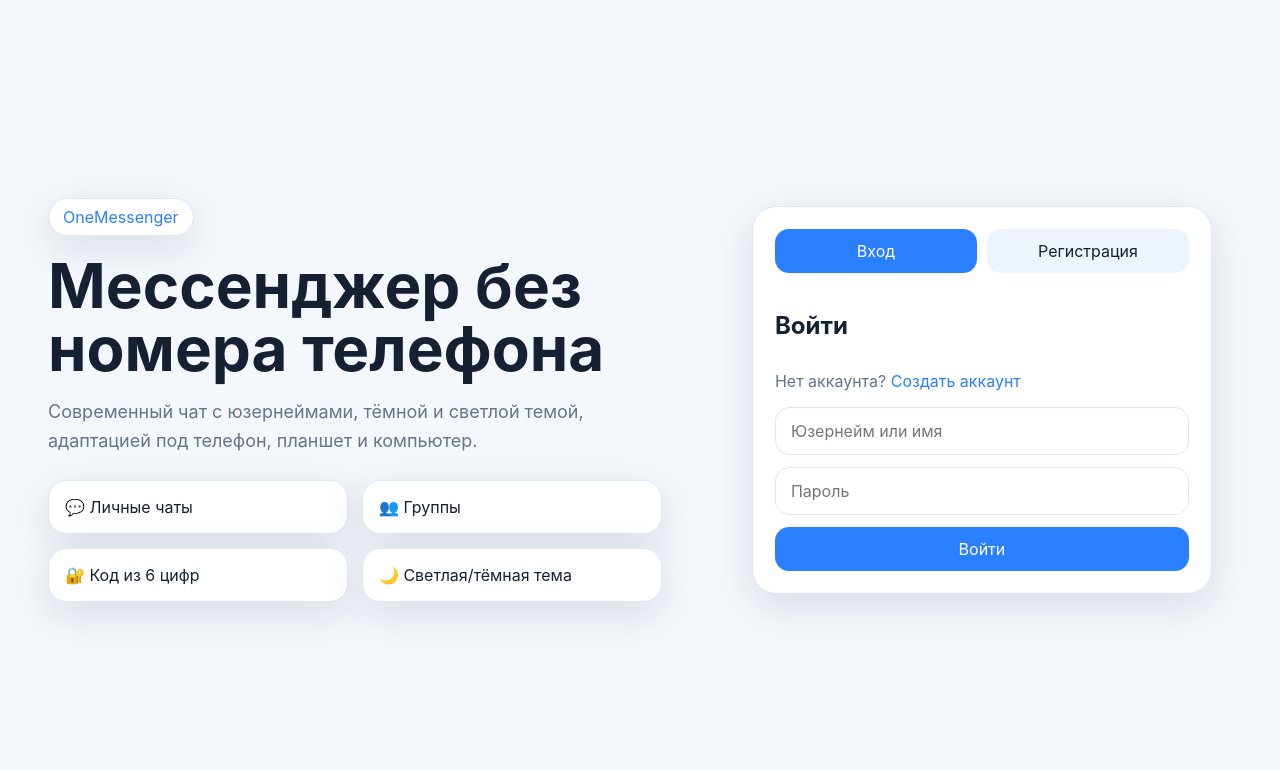
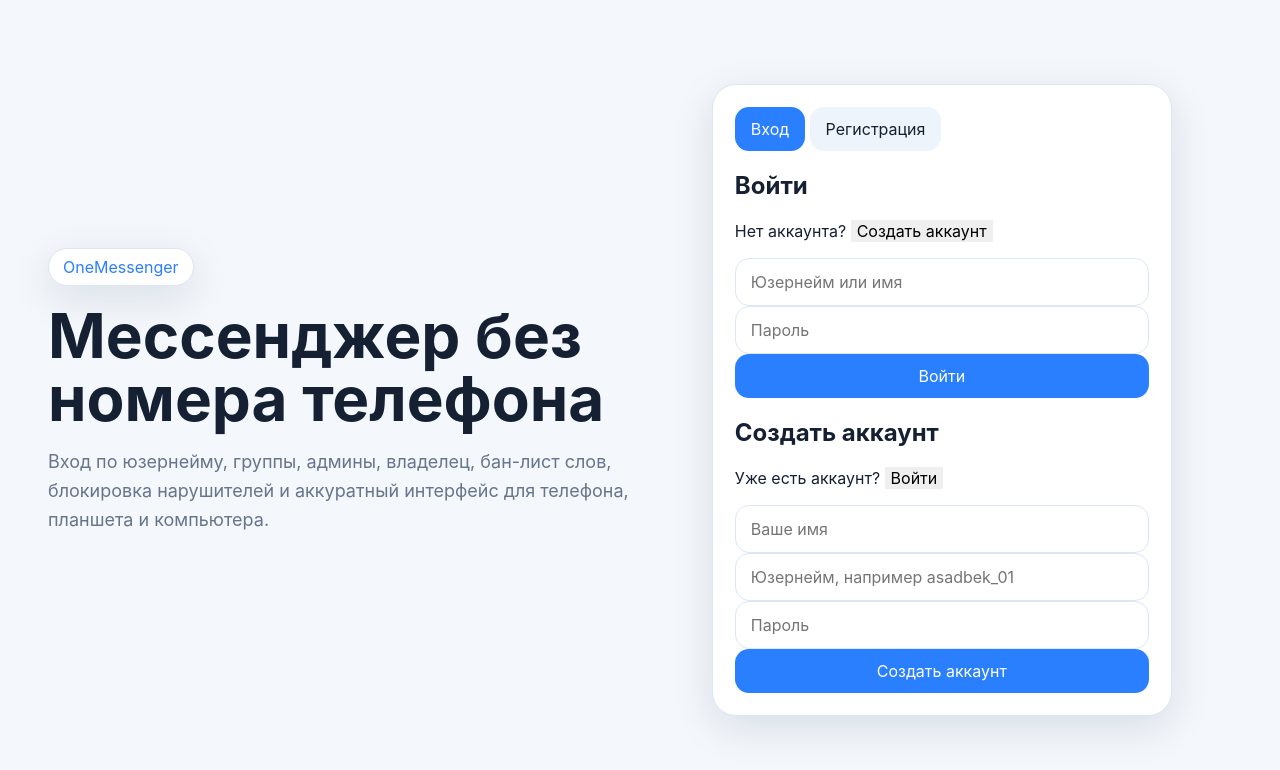
Before and after one commit to Asadbek470/1messengeruz, a website: page public/index.html in a window 1280 px wide. Drawn offline with Linux system fonts and the light colour scheme.

Commit message:
Update index.html

```diff
--- a/public/index.html
+++ b/public/index.html
@@ -6,72 +6,46 @@
   <title>OneMessenger</title>
   <link rel="stylesheet" href="style.css" />
 </head>
-<body class="theme-auto">
+<body class="auth-page">
   <div class="auth-layout">
     <section class="auth-hero">
       <div class="hero-badge">OneMessenger</div>
       <h1>Мессенджер без номера телефона</h1>
       <p>
-        Современный чат с юзернеймами, тёмной и светлой темой,
-        адаптацией под телефон, планшет и компьютер.
+        Вход по юзернейму, группы, админы, владелец, бан-лист слов,
+        блокировка нарушителей и аккуратный интерфейс для телефона, планшета и компьютера.
       </p>
-
-      <div class="hero-points">
-        <div class="point-card">💬 Личные чаты</div>
-        <div class="point-card">👥 Группы</div>
-        <div class="point-card">🔐 Код из 6 цифр</div>
-        <div class="point-card">🌙 Светлая/тёмная тема</div>
-      </div>
     </section>
 
-    <section class="auth-panel">
-      <div class="auth-card">
-        <div class="tabs">
-          <button class="tab active" id="showLoginBtn" onclick="showAuthTab('login')">Вход</button>
-          <button class="tab" id="showRegisterBtn" onclick="showAuthTab('register')">Регистрация</button>
+    <section class="auth-card">
+      <div class="auth-tabs">
+        <button id="tabLogin" class="tab active" type="button">Вход</button>
+        <button id="tabRegister" class="tab" type="button">Регистрация</button>
       </div>
 
-        <div id="loginBox" class="auth-box active">
+      <div id="loginView" class="auth-view active">
         <h2>Войти</h2>
-          <p class="auth-subtext">
+        <p class="muted">
           Нет аккаунта?
-            <button class="text-link" onclick="showAuthTab('register')">Создать аккаунт</button>
+          <button id="goRegister" class="link-btn" type="button">Создать аккаунт</button>
         </p>
 
         <input id="loginIdentifier" placeholder="Юзернейм или имя" />
         <input id="loginPassword" type="password" placeholder="Пароль" />
-          <button class="primary-btn full" id="loginBtn">Войти</button>
+        <button id="loginBtn" class="primary-btn full" type="button">Войти</button>
       </div>
 
-        <div id="registerBox" class="auth-box">
+      <div id="registerView" class="auth-view">
         <h2>Создать аккаунт</h2>
-          <p class="auth-subtext">
+        <p class="muted">
           Уже есть аккаунт?
-            <button class="text-link" onclick="showAuthTab('login')">Войти</button>
+          <button id="goLogin" class="link-btn" type="button">Войти</button>
         </p>
 
         <input id="registerName" placeholder="Ваше имя" />
-          <input id="registerHandle" placeholder="Придумайте юзернейм" />
+        <input id="registerHandle" placeholder="Юзернейм, например asadbek_01" />
         <input id="registerPassword" type="password" placeholder="Пароль" />
-          <button class="primary-btn full" id="registerBtn">Создать аккаунт</button>
-        </div>
-
-        <div id="otpBox" class="auth-box">
-          <h2>Подтверждение входа</h2>
-          <p class="auth-subtext">Введите 6-значный код</p>
-
-          <div class="otp-grid">
-            <input maxlength="1" class="otp-input" />
-            <input maxlength="1" class="otp-input" />
-            <input maxlength="1" class="otp-input" />
-            <input maxlength="1" class="otp-input" />
-            <input maxlength="1" class="otp-input" />
-            <input maxlength="1" class="otp-input" />
-          </div>
-
-          <button class="primary-btn full" onclick="submitOtp()">Подтвердить</button>
-          <button class="ghost-btn full" onclick="showAuthTab('login')">Назад</button>
-        </div>
+        <button id="registerBtn" class="primary-btn full" type="button">Создать аккаунт</button>
       </div>
     </section>
   </div>
```
Lines whose indentation alone changed are shown as unchanged.
